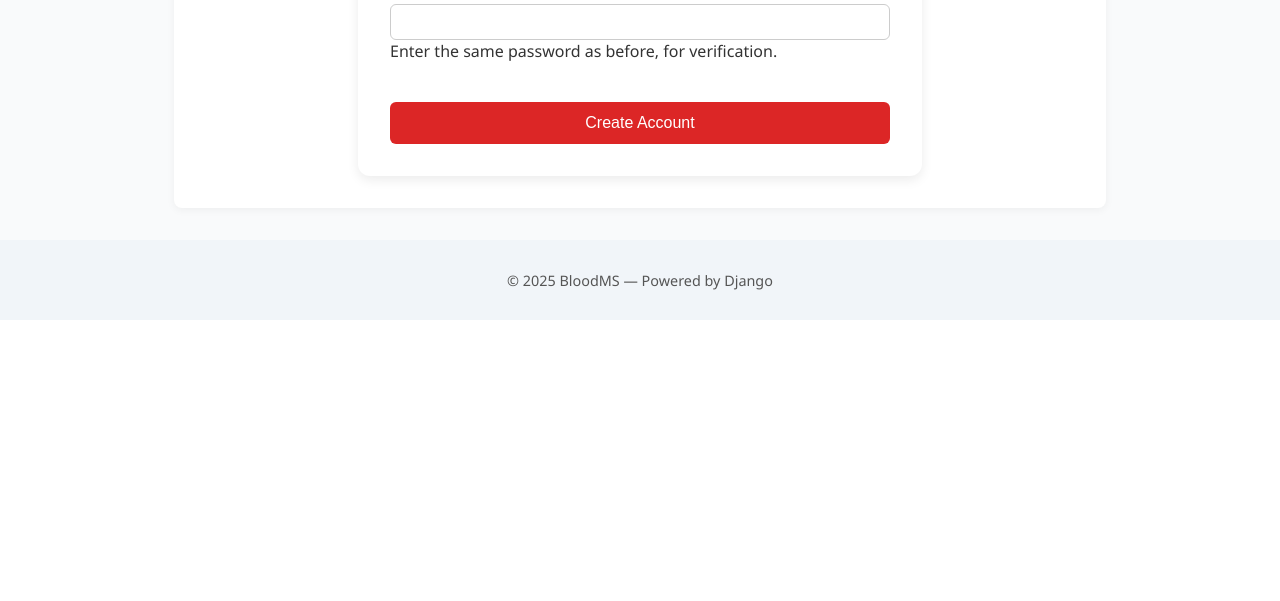
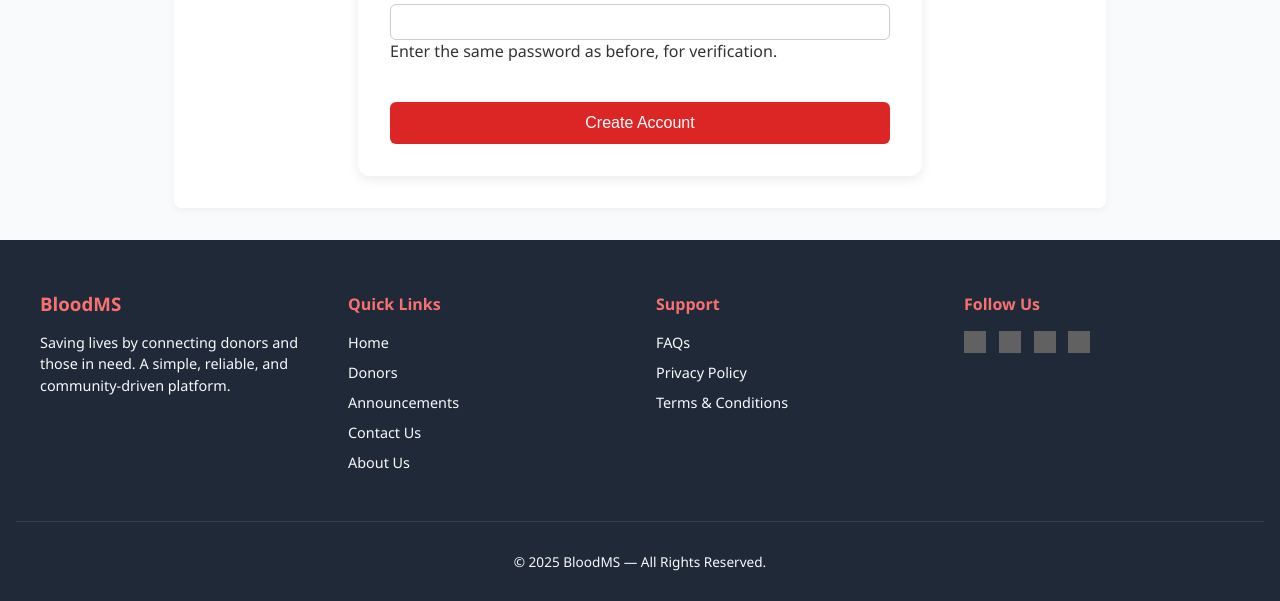
Before and after one commit to manisulislam/academic_swe_project_blood_management, a Django app: page /accounts/register/ in a window 1280 px wide. Shown: the part 954-1555 px from the top of the page. Before the commit the page ends 1274 px from the top, so only its background shows below. Run offline with Django 5.2, Linux system fonts and the light colour scheme; grey boxes are pictures that could not be loaded.

Commit message:
setup footer

```diff
--- a/templates/base.html
+++ b/templates/base.html
@@ -51,15 +51,94 @@
       margin-top: 2rem;
     }
 
-    footer {
+    /* footer {
       text-align: center;
       font-size: 0.9rem;
       padding: 1rem;
       margin-top: 2rem;
       background-color: #f1f5f9;
       color: #555;
+    } */
+    footer {
+      background-color: #1f2937;
+      color: #f9fafb;
+      padding: 2rem 1rem 1rem;
+      margin-top: 2rem;
     }
 
+    .footer-container {
+      display: grid;
+      grid-template-columns: repeat(auto-fit, minmax(200px, 1fr));
+      gap: 2rem;
+      max-width: 1200px;
+      margin: auto;
+    }
+
+    .footer-section h3, .footer-section h4 {
+      margin-bottom: 1rem;
+      color: #f87171; /* Soft red accent */
+    }
+
+    .footer-section p {
+      font-size: 0.9rem;
+      line-height: 1.5;
+    }
+
+    .footer-section ul {
+      list-style: none;
+      padding: 0;
+    }
+
+    .footer-section ul li {
+      margin-bottom: 0.5rem;
+    }
+
+    .footer-section ul li a {
+      color: #f9fafb;
+      text-decoration: none;
+      font-size: 0.9rem;
+      transition: color 0.3s;
+    }
+
+    .footer-section ul li a:hover {
+      color: #f87171;
+    }
+
+    .social-links {
+      display: flex;
+      gap: 0.8rem;
+    }
+
+    .social-links a img {
+      width: 22px;
+      height: 22px;
+      filter: invert(100%);
+      transition: transform 0.3s, filter 0.3s;
+    }
+
+    .social-links a img:hover {
+      transform: scale(1.1);
+      filter: invert(50%) sepia(80%) saturate(200%) hue-rotate(340deg);
+    }
+
+    .footer-bottom {
+      text-align: center;
+      font-size: 0.85rem;
+      margin-top: 2rem;
+      border-top: 1px solid rgba(255,255,255,0.1);
+      padding-top: 1rem;
+    }
+
+    @media (max-width: 600px) {
+      .footer-container {
+        grid-template-columns: 1fr;
+        text-align: center;
+      }
+
+      .social-links {
+        justify-content: center;
+      }
+    }
     @media (max-width: 600px) {
       nav {
         flex-direction: column;
@@ -102,8 +181,50 @@
     {% endblock %}
   </main>
 
+  <!-- <footer>
+    <p>&copy; 2025 BloodMS — Powered by Django</p>
+  </footer> -->
   <footer>
-    <p>&copy; 2025 BloodMS — Powered by Django</p>
+    <div class="footer-container">
+      <div class="footer-section">
+        <h3>BloodMS</h3>
+        <p>Saving lives by connecting donors and those in need. A simple, reliable, and community-driven platform.</p>
+      </div>
+
+      <div class="footer-section">
+        <h4>Quick Links</h4>
+        <ul>
+          <li><a href="{% url 'home' %}">Home</a></li>
+          <li><a href="{% url 'donor_list' %}">Donors</a></li>
+          <li><a href="{% url 'announcement_list' %}">Announcements</a></li>
+          <li><a href="{% url 'contact_us' %}">Contact Us</a></li>
+          <li><a href="{% url 'about' %}">About Us</a></li>
+        </ul>
+      </div>
+
+      <div class="footer-section">
+        <h4>Support</h4>
+        <ul>
+          <li><a href="#">FAQs</a></li>
+          <li><a href="#">Privacy Policy</a></li>
+          <li><a href="#">Terms & Conditions</a></li>
+        </ul>
+      </div>
+
+      <div class="footer-section">
+        <h4>Follow Us</h4>
+        <div class="social-links">
+          <a href="#"><img src="https://cdn.jsdelivr.net/gh/simple-icons/simple-icons/icons/facebook.svg" alt="Facebook"></a>
+          <a href="#"><img src="https://cdn.jsdelivr.net/gh/simple-icons/simple-icons/icons/twitter.svg" alt="Twitter"></a>
+          <a href="#"><img src="https://cdn.jsdelivr.net/gh/simple-icons/simple-icons/icons/instagram.svg" alt="Instagram"></a>
+          <a href="#"><img src="https://cdn.jsdelivr.net/gh/simple-icons/simple-icons/icons/linkedin.svg" alt="LinkedIn"></a>
+        </div>
+      </div>
+    </div>
+
+    <div class="footer-bottom">
+      <p>&copy; 2025 BloodMS — All Rights Reserved.</p>
+    </div>
   </footer>
 
 </body>
```
